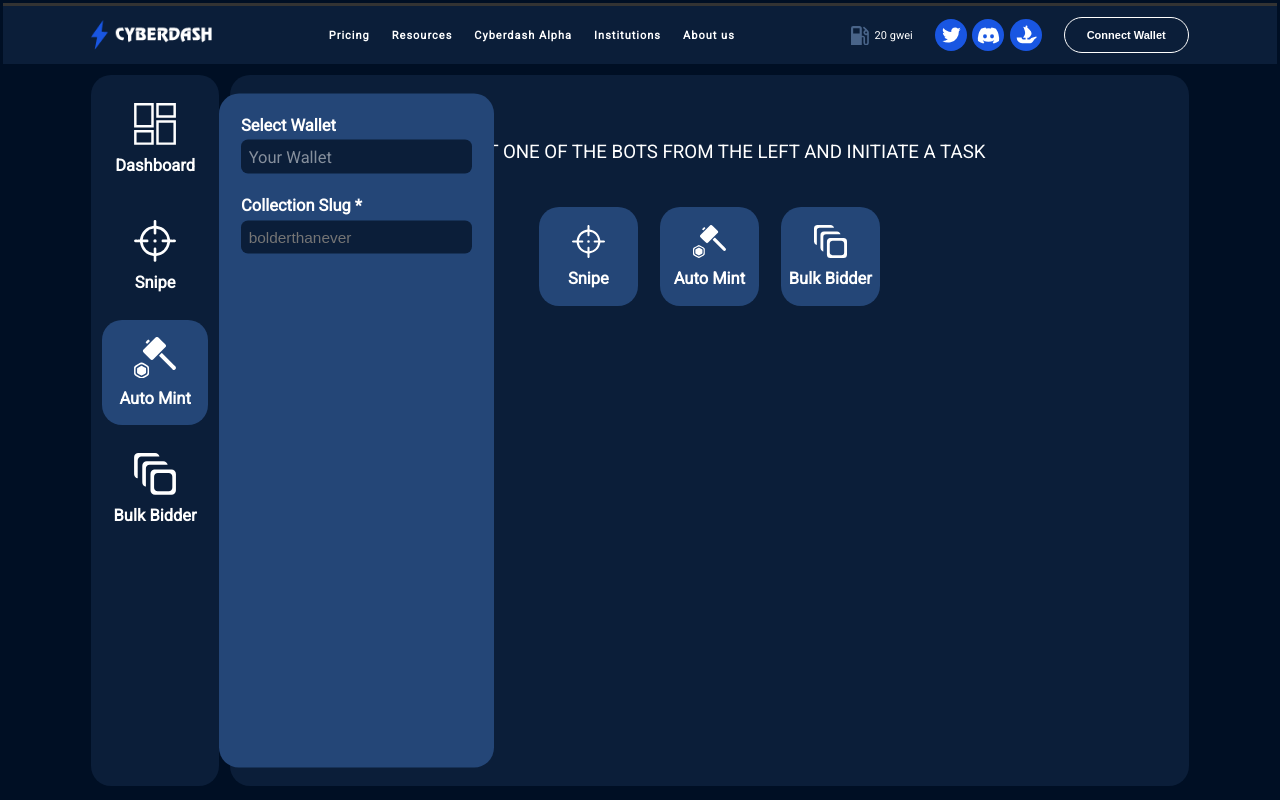
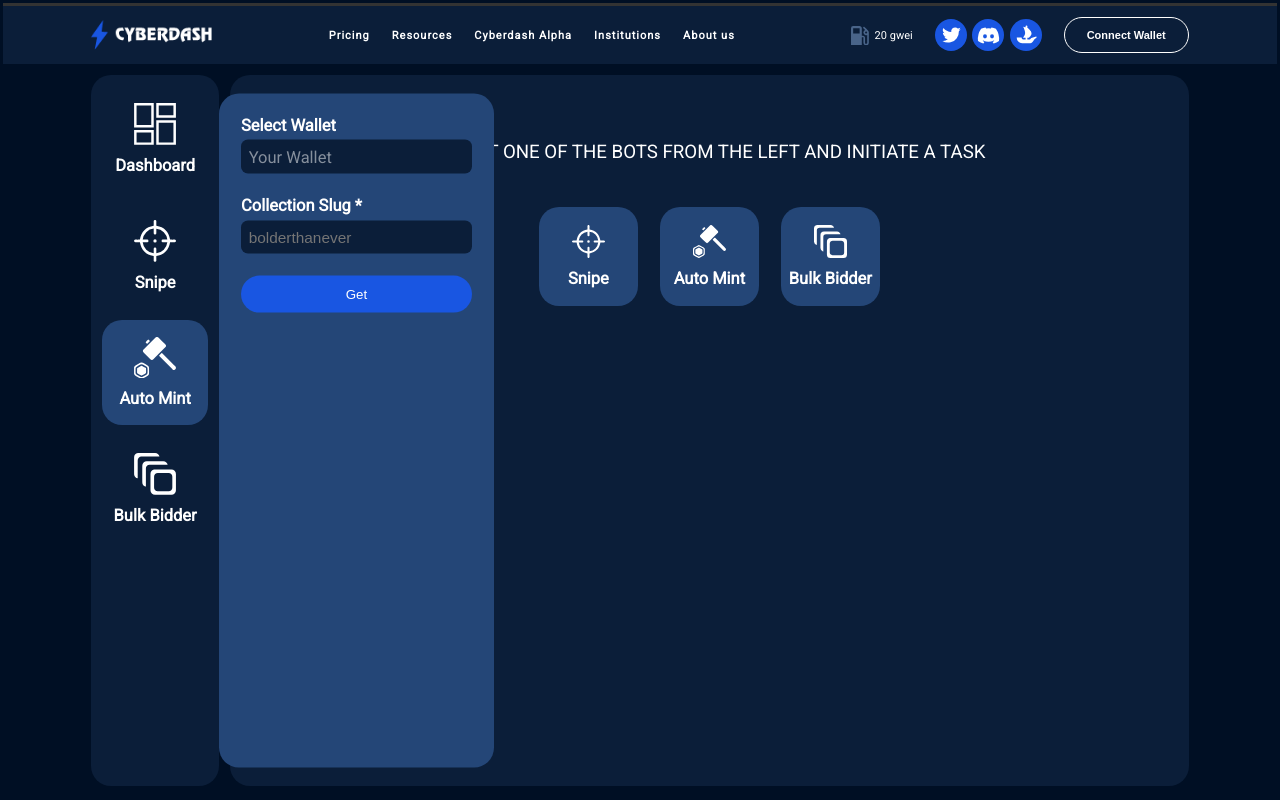
Before and after one commit to FortuneWebWorks/Cyber-React-Sass, a React (Create React App) app: page / in a window 1280 px wide. Built offline with nearby package versions, Linux system fonts and the light colour scheme.

Commit message:
:zap: Button Component completed

```diff
--- a/src/components/AutoMint.js
+++ b/src/components/AutoMint.js
@@ -1,6 +1,7 @@
 import '../styles/autoMint.scss';
 import DropDown from './DropDown';
 import Input from './Input';
+import Button from './Button';
 
 const dropdownData = [
   { title: 'item1', data: 'item1data' },
@@ -18,6 +19,7 @@
         items={dropdownData}
       />
       <Input title="Collection Slug *" placeholder="bolderthanever" />
+      <Button text="Get" />
     </div>
   );
 };
--- /dev/null
+++ b/src/components/Button.js
@@ -0,0 +1,13 @@
+import '../styles/button.scss';
+
+const Button = ({ text, color = '#1956e2' }) => {
+  return (
+    <div className="button__container">
+      <button className="button" style={{ backgroundColor: color }}>
+        {text}
+      </button>
+    </div>
+  );
+};
+
+export default Button;
--- /dev/null
+++ b/src/styles/button.scss
@@ -0,0 +1,26 @@
+$color: #000;
+
+@function contrastText($color) {
+  $result: invert($color);
+  $lightness: lightness($result);
+  @if ($lightness < 50) {
+    $result: black;
+  }
+  @return $result;
+}
+
+.button__container {
+  width: 100%;
+  padding: 1rem;
+
+  button {
+    width: 100%;
+    display: inline-block;
+    border: 0;
+    border-radius: 50px;
+    outline: 0;
+    padding: 1rem;
+    color: contrastText($color);
+    cursor: pointer;
+  }
+}
```
